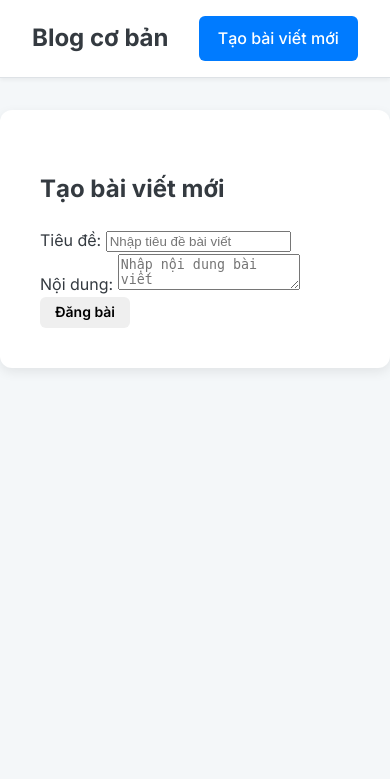
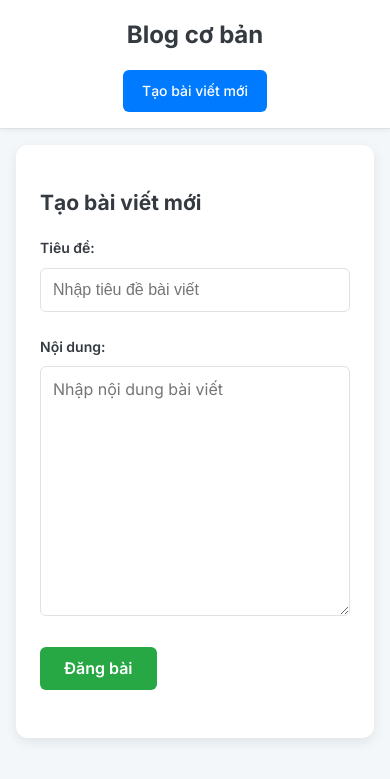
Before and after one commit to ngoisaosang/Blog, a Flask app: page /create in a window 390 px wide. Shown: the top 779 px of the page. Run offline with Flask 3, Linux system fonts and the light colour scheme.

Commit message:
Sửa lỗi nút Tạo bài viết mới khi ấn

```diff
--- a/static/css/styles.css
+++ b/static/css/styles.css
@@ -76,7 +76,7 @@ nav {
     font-weight: 700;
 }
 
-.nav-link {
+.nav-link, .nav-link:visited {
     background-color: var(--primary-color);
     color: var(--white-color);
     padding: 0.6rem 1.2rem;
@@ -87,6 +87,7 @@ nav {
 
 .nav-link:hover {
     background-color: var(--primary-hover);
+    color: var(--white-color);
 }
 
 /* --- Flash Messages (Alerts) --- */
@@ -194,3 +195,90 @@ nav {
 .post-detail h2 {
     margin-top: 0;
 }
+.post-detail-date {
+    color: var(--secondary-color);
+    margin-bottom: 1.5rem;
+}
+.post-detail-content p {
+    font-size: 1.1rem;
+    line-height: 1.8;
+}
+
+/* --- Forms (create.html / edit.html) --- */
+.post-form h2 {
+    margin-top: 0;
+}
+
+.form-group {
+    margin-bottom: 1.5rem;
+}
+
+.form-group label {
+    display: block;
+    margin-bottom: 0.5rem;
+    font-weight: 600;
+}
+
+.form-control {
+    width: 100%;
+    padding: 0.75rem;
+    border: 1px solid var(--border-color);
+    border-radius: 6px;
+    font-size: 1rem;
+    box-sizing: border-box;
+    transition: border-color 0.2s, box-shadow 0.2s;
+}
+
+.form-control:focus {
+    outline: none;
+    border-color: var(--primary-color);
+    box-shadow: 0 0 0 3px rgba(0, 123, 255, 0.25);
+}
+
+.post-form textarea.form-control {
+    min-height: 250px;
+    resize: vertical;
+    font-family: inherit;
+}
+
+.btn-submit {
+    background-color: var(--success-color);
+    color: white;
+    border: none;
+    padding: 0.75rem 1.5rem;
+    font-size: 1rem;
+    border-radius: 6px;
+    cursor: pointer;
+    transition: background-color 0.2s;
+}
+
+.btn-submit:hover {
+    background-color: #218838;
+}
+
+/* --- Responsive Design --- */
+@media (max-width: 768px) {
+    body {
+        font-size: 14px;
+    }
+    .container {
+        margin: 1rem;
+        padding: 1.5rem;
+    }
+
+    .nav-container {
+        flex-direction: column;
+        gap: 1rem;
+    }
+
+    .post-meta {
+        flex-direction: column;
+        align-items: flex-start;
+        gap: 0.5rem;
+    }
+
+    .post-actions {
+        width: 100%;
+        margin-top: 0.75rem;
+    }
+}
```
